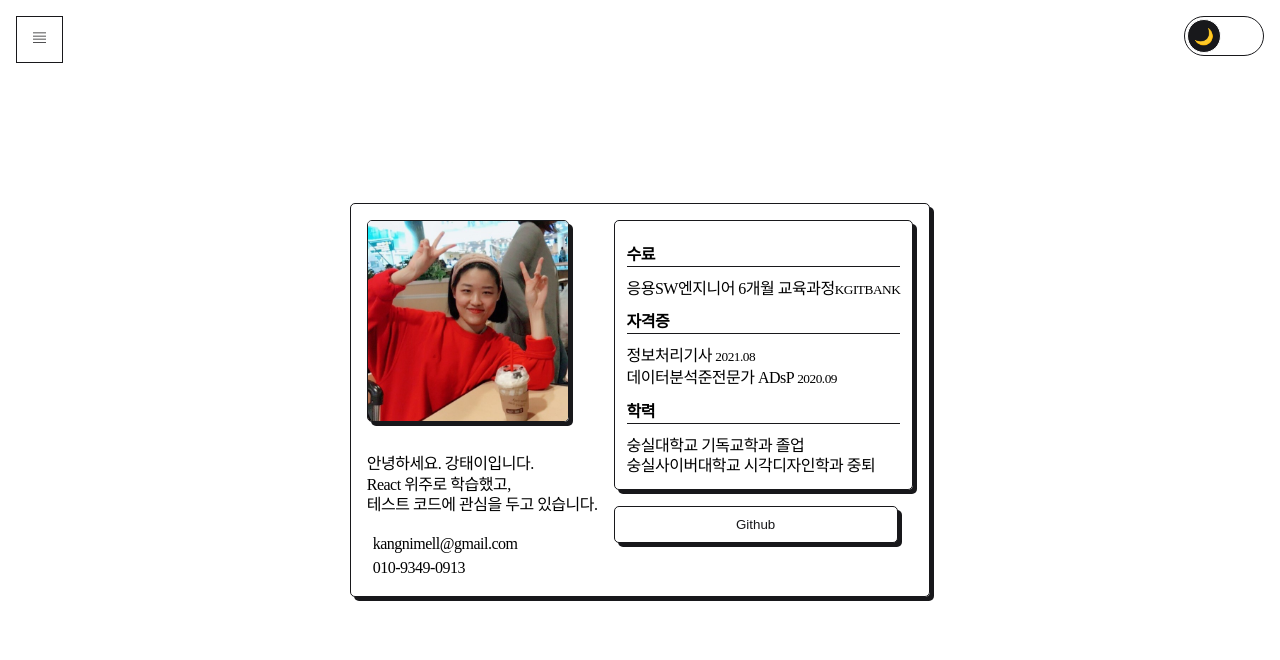
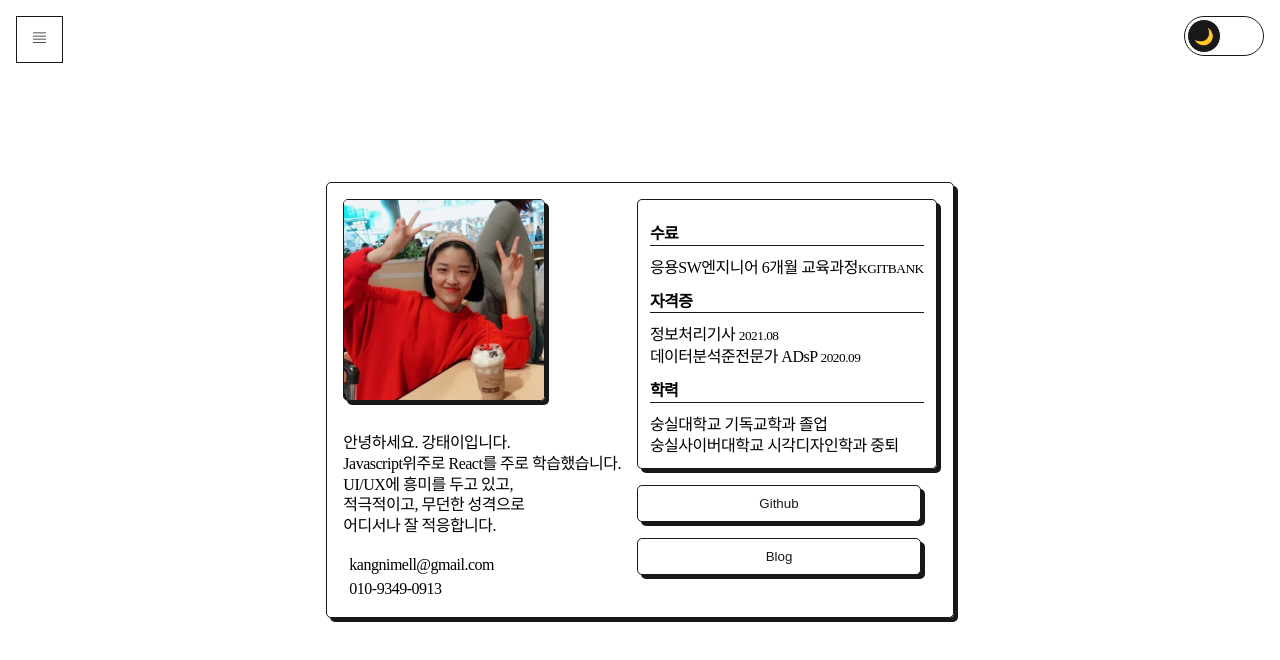
Before and after one commit to Tae2u2/taeifolio, a Next.js app: page /contact in a window 1280 px wide. Shown: the top 660 px of the page. Built offline with nearby package versions, Linux system fonts and the light colour scheme.

Commit message:
소개글 수정, 미사용 코드 정리

```diff
--- a/components/button/Button.tsx
+++ b/components/Button.tsx
@@ -2,8 +2,6 @@ import { ButtonState } from "@@types/propsTypes";
 
 import {
   TfiAlignJustify,
-  TfiArrowRight,
-  TfiArrowLeft,
   TfiClose,
   TfiArrowTopRight,
   TfiGithub,
--- a/components/Navigation.tsx
+++ b/components/Navigation.tsx
@@ -1,6 +1,6 @@
 import Link from "next/link";
 import { useBooleanState } from "../hooks/useBooleanState";
-import Button from "./button/Button";
+import Button from "./Button";
 import style from "@styles/Navigation.module.sass";
 
 const Navigation = () => {
--- a/components/contact/Contact.tsx
+++ b/components/contact/Contact.tsx
@@ -1,12 +1,13 @@
 import Image from "next/image";
-
-import Button from "@components/button/Button";
-
+import Button from "@components/Button";
 import style from "@styles/Contact.module.sass";
 
 const Contact = () => {
-  const handleClick = () => {
+  const handleGithubClick = () => {
     window.open("https://github.com/roeehql");
+  };
+  const handleBlogClick = () => {
+    window.open("https://blog.naver.com/eehqlnote");
   };
   return (
     <div className={style.contact_box}>
@@ -22,9 +23,13 @@ const Contact = () => {
         <div className={style.info}>
           <p className={style.greeting}>
             안녕하세요. 강태이입니다. <br />
-            React 위주로 학습했고,
+            Javascript위주로 React를 주로 학습했습니다.
             <br />
-            테스트 코드에 관심을 두고 있습니다.
+            UI/UX에 흥미를 두고 있고,
+            <br />
+            적극적이고, 무던한 성격으로
+            <br />
+            어디서나 잘 적응합니다.
           </p>
           <p className={style.myInfo}>kangnimell@gmail.com</p>
           <p className={style.myInfo}>010-9349-0913</p>
@@ -47,7 +52,8 @@ const Contact = () => {
           <p>숭실대학교 기독교학과 졸업</p>
           <p>숭실사이버대학교 시각디자인학과 중퇴</p>
         </div>
-        <Button using={"text"} text="Github" onClick={handleClick} />
+        <Button using={"text"} text="Github" onClick={handleGithubClick} />
+        <Button using={"text"} text="Blog" onClick={handleBlogClick} />
       </div>
     </div>
   );
--- a/components/projects/Project.tsx
+++ b/components/projects/Project.tsx
@@ -1,12 +1,10 @@
 import { useEffect, useState } from "react";
-
 import Section from "./Section";
 import data from "./data/data.json";
 import { ProjectDataState } from "@@types/propsTypes";
 import { useBooleanState } from "@hooks/useBooleanState";
-
 import style from "@styles/Project.module.sass";
-import Button from "@components/button/Button";
+import Button from "@components/Button";
 
 const Project = () => {
   const [currentState, setCurrentState] = useState(1);
--- a/components/projects/Section.tsx
+++ b/components/projects/Section.tsx
@@ -1,8 +1,6 @@
 import Image from "next/image";
-
-import Button from "@components/button/Button";
+import Button from "@components/Button";
 import { ProjectState } from "@@types/propsTypes";
-
 import style from "@styles/Project.module.sass";
 
 const Section = ({
--- a/components/projects/data/data.json
+++ b/components/projects/data/data.json
@@ -18,5 +18,5 @@
     "period" : "2023.04",
     "dev" : "NextJS TypeScript Sass gh-pages Git-action",
     "link": "",
-    "github" : "https://github.com/roeehql/tae2Profile"
+    "github" : "https://github.com/roeehql/taeiProfile"
 }]
--- a/components/stack/Details.tsx
+++ b/components/stack/Details.tsx
@@ -1,4 +1,4 @@
-import Button from "@components/button/Button";
+import Button from "@components/Button";
 import style from "@styles/Stack.module.sass";
 
 const Details = ({
--- a/package.json
+++ b/package.json
@@ -6,7 +6,8 @@
     "dev": "next dev",
     "build": "next build",
     "start": "next start",
-    "lint": "next lint"
+    "lint": "next lint",
+    "vercel-deploy": "next build && next export"
   },
   "dependencies": {
     "@types/node": "18.16.0",
--- a/types/propsTypes.ts
+++ b/types/propsTypes.ts
@@ -1,7 +1,7 @@
 import { MouseEvent } from "react";
 
 export interface ButtonState {
-  using: "menu" | "arrow_right" | "arrow_left" | "link" | "cancel" | "text" | "github";
+  using: "menu" | "link" | "cancel" | "text" | "github";
   icon? : Element
   text?: string;
   onClick: () => void | ((event: MouseEvent<HTMLButtonElement>) => void);
@@ -12,7 +12,6 @@ export interface BadgeState {
   name: string;
   shape: string | "square" | "one";
   onClick?: () => void | ((event: MouseEvent<HTMLDivElement>) => void);
-  onMouseEnter?: (event: MouseEvent<HTMLDivElement>) => void;
 }
 
 export interface ProjectDataState {
```
